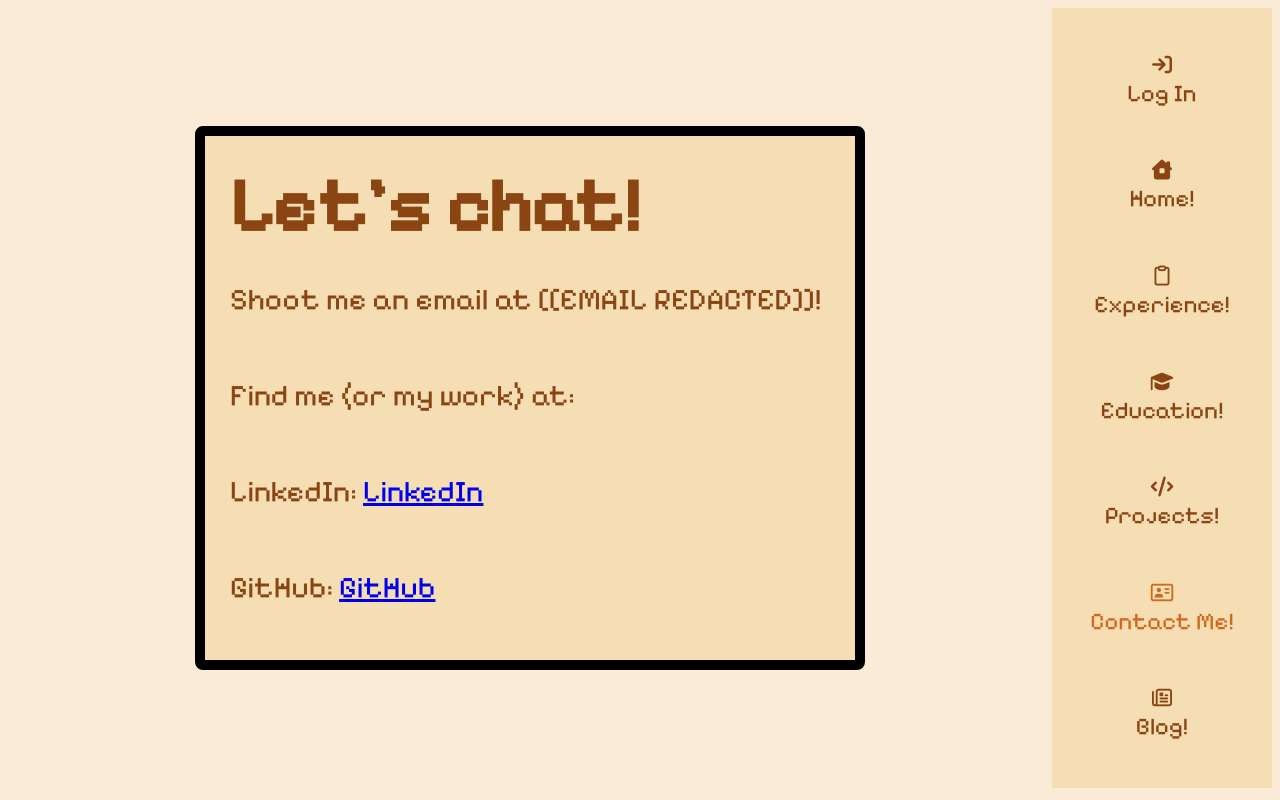
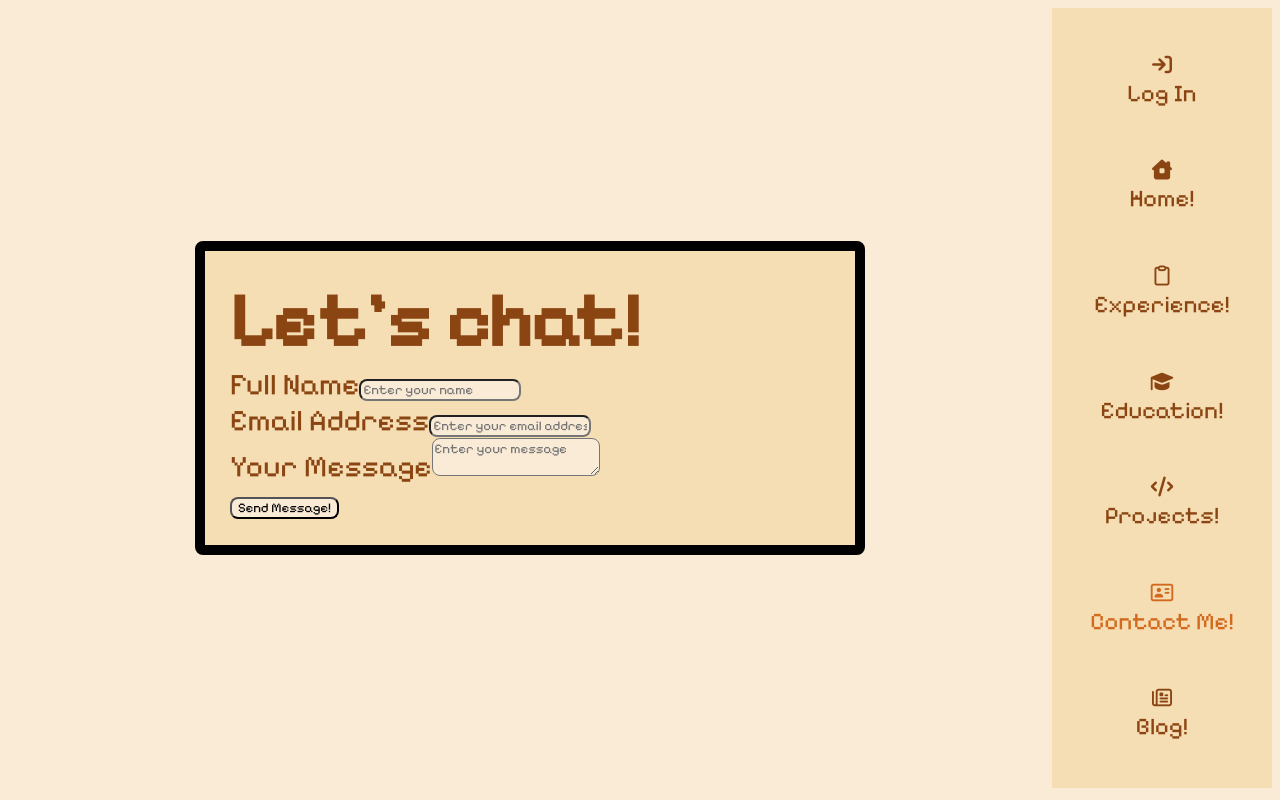
Before and after one commit to rsabovic/PortfolioWebApp, a React (Vite) app: page /contactMe in a window 1280 px wide. Built offline with nearby package versions, Linux system fonts and the light colour scheme.

Commit message:
Added Contact Me functionality and Blog Posts data

```diff
--- a/package.json
+++ b/package.json
@@ -10,6 +10,7 @@
     "preview": "vite preview"
   },
   "dependencies": {
+    "@emailjs/browser": "^4.4.1",
     "@fortawesome/fontawesome-free": "^7.2.0",
     "react": "^19.2.5",
     "react-dom": "^19.2.5",
--- a/src/App.tsx
+++ b/src/App.tsx
@@ -5,6 +5,7 @@ import Education from './pages/Education'
 import Projects from './pages/Projects'
 import ContactMe from './pages/ContactMe'
 import Blog from './pages/Blog'
+import BlogPost from './pages/BlogPost'
 import LogIn from './pages/LogIn'
 import Directory from './components/Directory'
 
@@ -21,6 +22,7 @@ function App() {
           <Route path="/projects" element={<Projects />} />
           <Route path="/contactMe" element={<ContactMe />} />
           <Route path="/blog" element={<Blog />} />
+          <Route path="/blog/:id" element={<BlogPost />} />
         </Routes>
         <Directory />
       </div>
--- /dev/null
+++ b/src/data/BlogPosts.ts
@@ -0,0 +1,18 @@
+const blogPosts = [
+    {
+        id: 1,
+        title: "React Portfolio Project",
+        summary: "Getting a better grip on front end work",
+        date: "May 10, 2026",
+        content: "<Placeholder for when I want to talk about this>"
+    },
+    {
+        id: 2,
+        title: "Going live on my Domain",
+        summary: "Networking Adventures",
+        date: "May 10, 2026",
+        content: "<Placeholder for when I want to talk about this>"
+    }
+]
+
+export default blogPosts
--- a/src/pages/Blog.tsx
+++ b/src/pages/Blog.tsx
@@ -1,3 +1,6 @@
+import blogPosts from '../data/BlogPosts'
+import { Link } from 'react-router-dom'
+
 function Blog() {
     return (
         <div className="main">
@@ -11,14 +14,13 @@ function Blog() {
                     knowledge I learned. Once again thank you, and I hope you enjoy!
                 </p>
             </div>
-            <div className="blogPostDiv">
-                <h1>First Post</h1>
-                <p>Just a little summary of what I speak about.</p>
+            {blogPosts.map((post) => (
+                <div className="blogPostDiv" key={post.id}>
+                <h1><Link to={`/blog/${post.id}`}>{post.title}</Link></h1>
+                <p>{post.summary}</p>
+                <p>{post.date}</p>
             </div>
-            <div className="blogPostDiv">
-                <h1>Second Post</h1>
-                <p>Some more words.</p>
-            </div>
+            ))}
         </div>
     )
 }
--- /dev/null
+++ b/src/pages/BlogPost.tsx
@@ -0,0 +1,21 @@
+import { useParams } from 'react-router-dom'
+import blogPosts from '../data/BlogPosts'
+
+function BlogPost() {
+  const { id } = useParams()
+  const post = blogPosts.find((p) => p.id === Number(id))
+
+  if (!post) return <p>Post not found</p>
+
+  return (
+    <div className="main">
+      <div className="blogPostDiv">
+        <h1>{post.title}</h1>
+        <p>{post.date}</p>
+        <p>{post.content}</p>
+      </div>
+    </div>
+  )
+}
+
+export default BlogPost
--- a/src/pages/ContactMe.tsx
+++ b/src/pages/ContactMe.tsx
@@ -1,12 +1,40 @@
+import { useRef } from 'react'
+import emailjs from '@emailjs/browser'
+
 function ContactMe() {
+    const form = useRef<HTMLFormElement>(null)
+
+    const sendEmail = (e: React.FormEvent) => {
+        e.preventDefault()
+
+        emailjs.sendForm(
+            'service_zvsai4e',
+            'template_7bekbnk',
+            form.current!,
+            'Qpf-TlIH42e6xM4JN'
+        )
+            .then(() => alert("Message Sent!"))
+            .catch(() => alert("Something went wrong, try again!"))
+    }
     return (
         <div className="main">
             <div className="contactDiv">
                 <h1>Let's chat! </h1>
-                <p>Shoot me an email at [[EMAIL REDACTED]]!</p>
-                <p>Find me (or my work) at:</p>
-                <p>LinkedIn: <a href="www.LinkedIn.com">LinkedIn</a></p>
-                <p>GitHub: <a href="www.github.com">GitHub</a></p>
+                <form ref={form} onSubmit={sendEmail}>
+                    <div>
+                        <label>Full Name</label>
+                        <input type="text" name="user_name" placeholder="Enter your name" required />
+                    </div>
+                    <div>
+                        <label>Email Address</label>
+                        <input type="email" name="user_email" placeholder="Enter your email address" required />
+                    </div>
+                    <div>
+                        <label>Your Message</label>
+                        <textarea name="message" placeholder="Enter your message" required />
+                    </div>
+                    <button type="submit">Send Message!</button>
+                </form>
             </div>
         </div>
     )
--- a/src/styles/stylesheet.css
+++ b/src/styles/stylesheet.css
@@ -77,6 +77,12 @@ body {
   flex-direction: column;
 }
 
+.contactDiv textarea, input, button {
+  font-family: "Pixelify Sans";
+  background-color: antiquewhite;
+  border-radius: 8px;
+}
+
 .contactDiv h1 {
   font-size: 75px;
   margin: 0;
@@ -105,6 +111,14 @@ body {
 
 .blogPostDiv p {
   font-size: 25px;
+}
+
+.blogPostDiv a{
+  color: saddlebrown;
+}
+
+.blogPostDiv a:visited {
+  color: maroon;
 }
 
 .directory {
```
Also changed, not shown: 1 other file (tests, documents, lock files or other folders).
